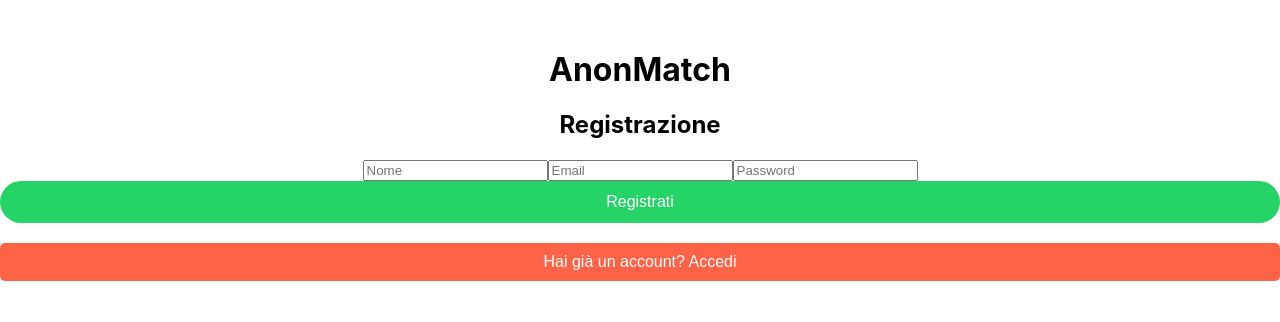
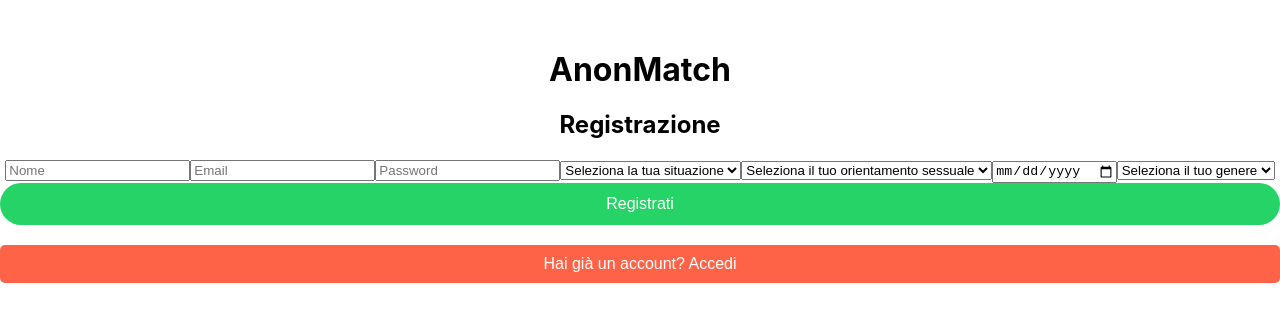
Before and after one commit to francomano/AnonMatch, a React (Create React App) app in the folder client/: page / in a window 1280 px wide. Both pictures are taken after a click on the button "Registrati". Shown: the top 322 px of the page. Built offline with nearby package versions, Linux system fonts and the light colour scheme.

Commit message:
Ampliata Interfaccia di registrazione utente

```diff
--- a/client/src/components/Register.js
+++ b/client/src/components/Register.js
@@ -5,6 +5,10 @@ const Register = () => {
     const [email, setEmail] = useState('');
     const [password, setPassword] = useState('');
     const [name, setName] = useState('');
+    const [orientation, setOrientation] = useState('');
+    const [situation, setSituation] = useState('');
+    const [birthday, setBirthday] = useState('');
+    const [gender, setGender] = useState('');
     const [error, setError] = useState('');
 
     const handleRegister = async (e) => {
@@ -15,6 +19,10 @@ const Register = () => {
                 email,
                 password,
                 name,
+                orientation,
+                situation,
+                birthday,
+                gender
             });
             const token = response.data.token;
             localStorage.setItem('token', token); // Salva il token nel localStorage
@@ -44,6 +52,56 @@ const Register = () => {
                 onChange={(e) => setPassword(e.target.value)}
                 placeholder="Password"
             />
+
+            {/* Select per Situazione */}
+            <select
+                value={situation}
+                onChange={(e) => setSituation(e.target.value)}
+                required
+            >
+                <option value="">Seleziona la tua situazione</option>
+                <option value="single">Single</option>
+                <option value="fidanzato">Fidanzato</option>
+            </select>
+
+            {/* Select per Orientamento */}
+            <select
+                value={orientation}
+                onChange={(e) => setOrientation(e.target.value)}
+                required
+            >
+                <option value="">Seleziona il tuo orientamento sessuale</option>
+                <option value="etero">Etero</option>
+                <option value="gay">Gay</option>
+                <option value="lesbica">Lesbica</option>
+                <option value="bisessuale">Bisessuale</option>
+                <option value="pansessuale">Pansessuale</option>
+                <option value="asessuale">Asessuale</option>
+                <option value="altro">Altro</option>
+            </select>
+
+            {/* Campo data di nascita */}
+            <input
+                type="date"
+                value={birthday}
+                onChange={(e) => setBirthday(e.target.value)}
+                placeholder="Data di nascita"
+                required
+            />
+
+            {/* Select per Sesso */}
+            <select
+                value={gender}
+                onChange={(e) => setGender(e.target.value)}
+                required
+            >
+                <option value="">Seleziona il tuo genere</option>
+                <option value="M">Maschio</option>
+                <option value="F">Femmina</option>
+                <option value="non-binary">Non binario</option>
+                <option value="altro">Altro</option>
+            </select>
+
             <button type="submit">Registrati</button>
             {error && <p>{error}</p>}
         </form>
```
Also changed, not shown: 2 other files (tests, documents, lock files or other folders).
